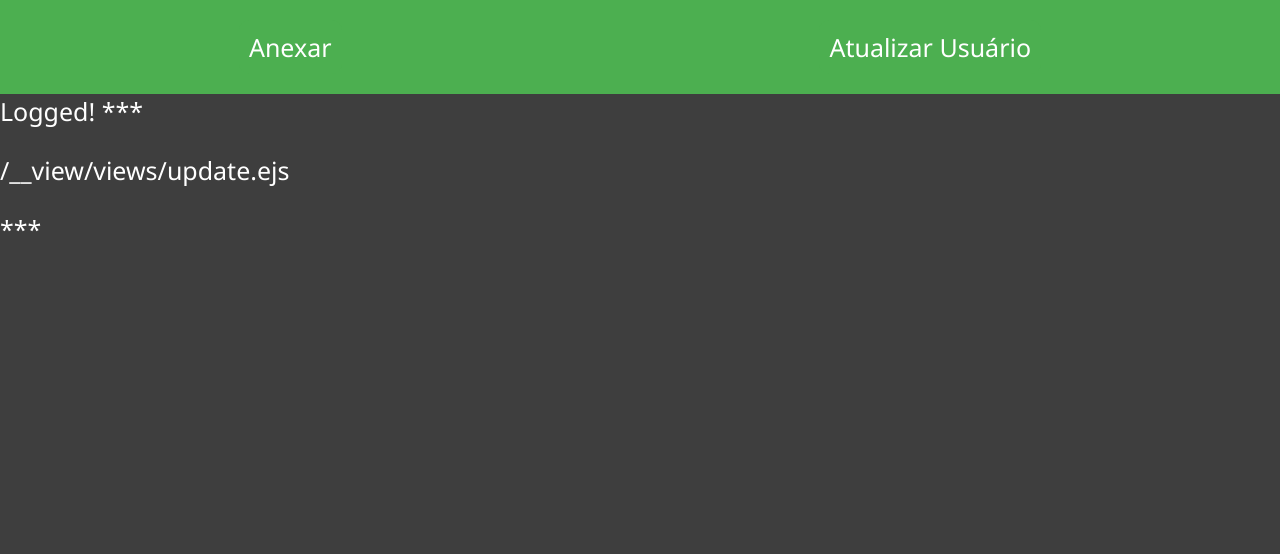
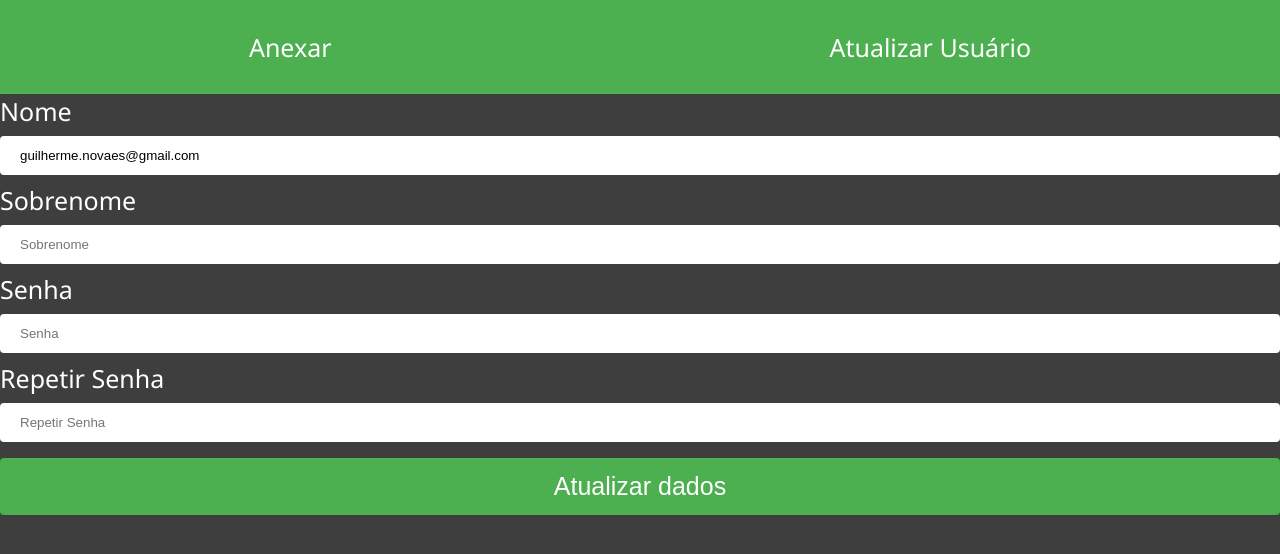
Before and after one commit to GuilhermeNovaes254/aprovaDocumentos, a Node project: template views/update.ejs in a window 1280 px wide. Shown: the top 554 px of the page. Run offline with Node 20 templates, Linux system fonts and the light colour scheme; the template is opened without the code that fills it: most values are stand-ins (such as "Sample title", 1, 10 or a date in 2020).

Commit message:
created form for user update

```diff
--- a/controllers/general.controller.js
+++ b/controllers/general.controller.js
@@ -33,17 +33,20 @@ exports.anexar = async (req, res) => {
 exports.aprovar = async (req, res) => {
 
     const aprove = await fileController.openProtocol();
-    console.log(aprove)
+    // console.log(aprove)
     res.render('aprovar', {datas:aprove});
 };
 
 exports.gerir = async (req, res) => {
+
     const users = await userController.getAll();
     res.render('gerir', {users:users});
 };
 
 exports.updateuser = async (req, res) => {
 
+    // const id = req.query.id;
+    // const user = await userController.findOne(id)
     res.render('update')
 };
 
--- a/views/update.ejs
+++ b/views/update.ejs
@@ -2,9 +2,19 @@
 
 <body>
 	<div class="container">
-		Logged! *** <p id='path'></p> ***
+		<form action="/login" method="POST" class='update'>
+			<label >Nome</label>
+			<input type="text" name="email" for='email' placeholder="E-mail" value='guilherme.novaes@gmail.com' class='form-element'>
+			<label >Sobrenome</label>
+			<input type="text" name="sobrenome" placeholder="Sobrenome">
+			<label >Senha</label>
+			<input type="text" name="password" placeholder="Senha">
+			<label >Repetir Senha</label>
+			<input type="text" name="confirmPassword" placeholder="Repetir Senha">
+
+			<input type="submit" value="Atualizar dados">
+		</form>
 	</div>
-
 </body>
 
 <script>
```
